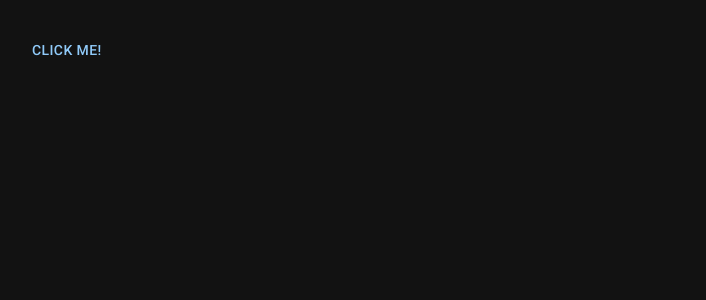
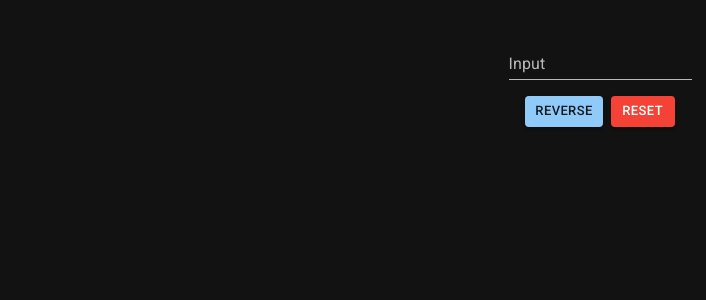
Before and after one commit to taylorjg/render-test-app, a React (Create React App) app: page / in a window 1280 px wide. Shown: the top 300 px of the page, without its empty margins (40-746 px from the left). Built offline with nearby package versions, Linux system fonts and the light colour scheme.

Commit message:
Get basic form working (client-side impl)

```diff
--- a/src/Main.js
+++ b/src/Main.js
@@ -1,5 +1,45 @@
-import { Button } from "@mui/material"
+import { useState } from "react"
+import { Button, Chip, TextField } from "@mui/material"
+import { StyledButtonRow, StyledFormLayout } from "./Main.styles"
 
 export const Main = () => {
-  return <Button>Click Me!</Button>
+  const [inputText, setinputText] = useState("")
+  const [reversedText, setReversedText] = useState()
+
+  const onChangeInput = event => {
+    const value = event.target.value
+    setinputText(value)
+  }
+
+  const onReverse = () => {
+    setReversedText(Array.from(inputText).reverse().join(""))
+    setinputText("")
+  }
+
+  const onReset = () => {
+    setinputText("")
+    setReversedText()
+  }
+
+  return (
+    <form>
+      <StyledFormLayout>
+        <TextField
+          sx={{ w: "20rem" }}
+          id="standard-basic"
+          label="Input"
+          variant="standard"
+          value={inputText}
+          onChange={onChangeInput}
+        />
+        <StyledButtonRow>
+          <Button variant="contained" size="small" onClick={onReverse}>Reverse</Button>
+          <Button variant="contained" size="small" color="error" onClick={onReset}>Reset</Button>
+        </StyledButtonRow>
+        {reversedText && (
+          <Chip label={reversedText} variant="outlined" />
+        )}
+      </StyledFormLayout>
+    </form>
+  )
 }
--- a/src/Main.styles.js
+++ b/src/Main.styles.js
@@ -0,0 +1,13 @@
+import styled from "@emotion/styled"
+
+export const StyledFormLayout = styled.div`
+  display: flex;
+  align-items: center;
+  flex-direction: column;
+  gap: 1rem;
+`
+
+export const StyledButtonRow = styled.div`
+  display: flex;
+  gap: .5rem;
+`
```
Also changed, not shown: 2 other files (tests, documents, lock files or other folders).
